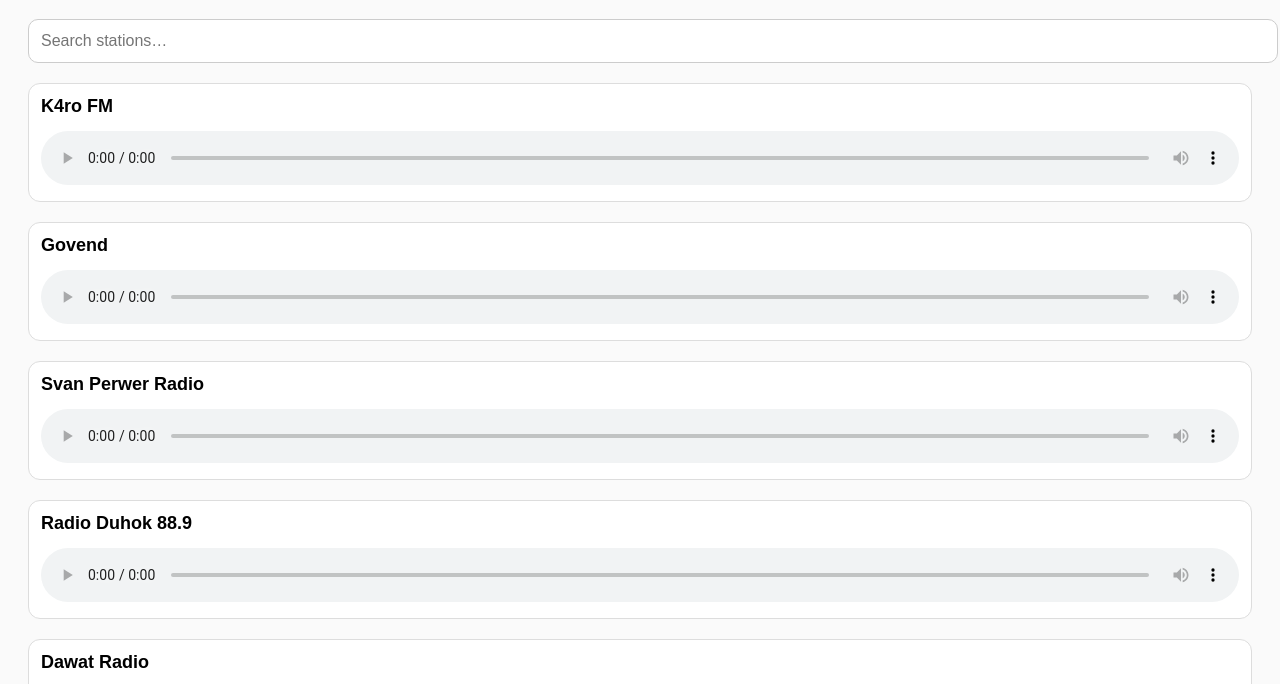
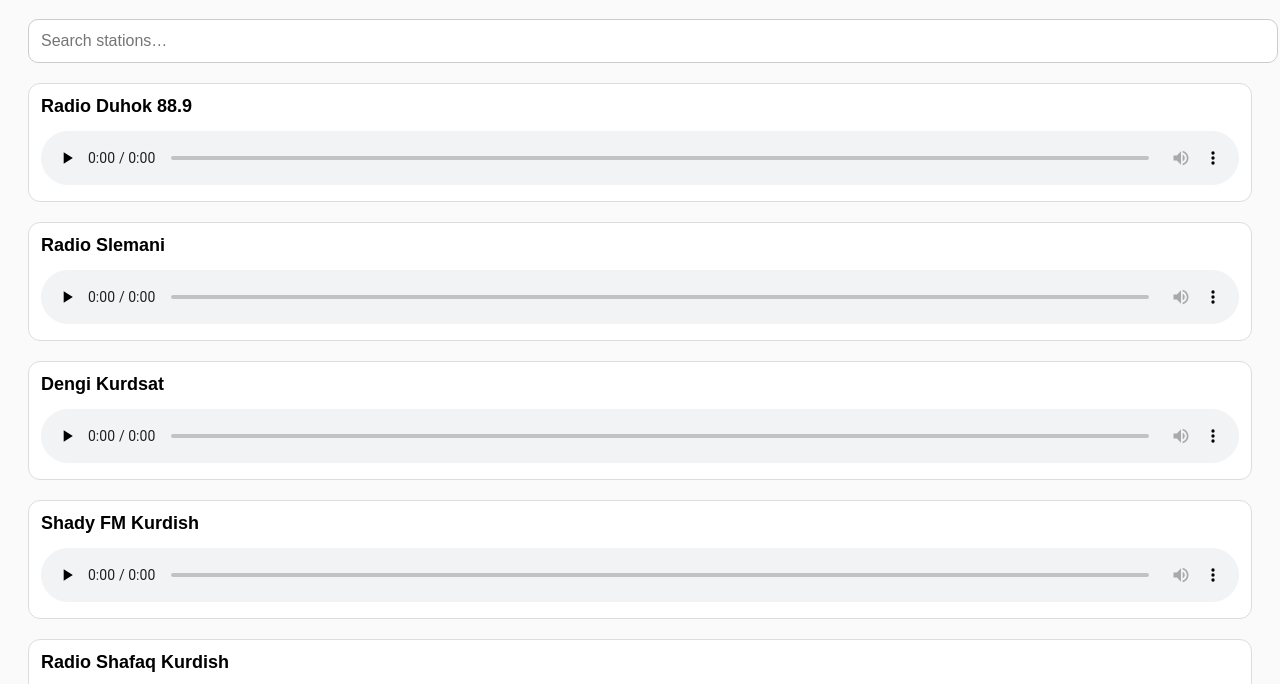
Before and after one commit to Rizzat89/kurdish-radios, a plain HTML site: page index.html in a window 1280 px wide. Shown: the part 89-773 px from the top of the page. Drawn offline with Linux system fonts and the light colour scheme.

Commit message:
index.html

```diff
--- a/index.html
+++ b/index.html
@@ -22,27 +22,17 @@
 </head>
 <body>
   <h1>Kurdish / Iraqi-Kurdish Radio</h1>
+  <label for="search" style="display:none;">Search stations</label>
   <input type="text" id="search" placeholder="Search stations…" />
-
   <div id="stations"></div>
-
   <script>
+    // Direct stream URLs that work with <audio>
     const stations = [
-      {name: "K4ro FM", stream: "https://zeno.fm/radio/k4ro-fm/"},
-      {name: "Govend", stream: "https://zeno.fm/radio/govend/"},
-      {name: "Svan Perwer Radio", stream: "https://zeno.fm/radio/svan-perwer/"},
-      {name: "Radio Duhok 88.9", stream: "https://zeno.fm/radio/radio-duhok-88-9/"},
-      {name: "Dawat Radio", stream: "https://zeno.fm/radio/dawat-radio/"},
-      {name: "Welat FM", stream: "https://zeno.fm/radio/welat-fm/"},
-      {name: "Dengi Kurdsat", stream: "https://zeno.fm/radio/dengi-kurdsat/"},
-      {name: "Shady FM Kurdish", stream: "https://zeno.fm/radio/shady-fm-kurdish/"},
-      {name: "Yagrto Radio 93.5FM", stream: "https://zeno.fm/radio/yagrtoradio93-5fm/"},
-      {name: "Khak Radio 99.1", stream: "https://zeno.fm/radio/khak-radio/"},
-      {name: "Kurd Music FM", stream: "https://zeno.fm/radio/kurd-music-fm/"},
-      {name: "Nhel Radio", stream: "https://zeno.fm/radio/nhel-radio-nl-rady-rmkk/"},
-      {name: "Kurdish Voice Radio", stream: "https://zeno.fm/radio/kurdishvoiceradio/"},
-      {name: "Radio Slemani", stream: "https://zeno.fm/radio/radio-slemani/"},
-      {name: "Rudaw Radio", stream: "https://www.rudaw.net/english/onair/radio/live"}
+      {name: "Radio Duhok 88.9", stream: "http://95.170.86.37:8000/duhok"}, // Example from Duhok Kurdish channel [web:2][web:3]
+      {name: "Radio Slemani", stream: "https://radioking.com/play/radioslemani"}, // Example from Slemani Kurdish radio [web:4]
+      {name: "Dengi Kurdsat", stream: "https://cast2.radiohost.us:2199/tunein/kurdishsataac.pls"}, // Dengi Kurdsat live [web:5][web:9]
+      {name: "Shady FM Kurdish", stream: "http://cast.radiospinner.com:8012/live"}, // Shady FM from online directories [web:3][web:9]
+      {name: "Radio Shafaq Kurdish", stream: "http://s1.voscast.com:9638/"} // Shafaq Kurdish [web:1][web:3]
     ];
 
     const container = document.getElementById('stations');
@@ -50,22 +40,24 @@
 
     function renderStations(filter = "") {
       container.innerHTML = "";
-      stations
-        .filter(st => st.name.toLowerCase().includes(filter.toLowerCase()))
-        .forEach(st => {
-          const div = document.createElement('div');
-          div.className = 'station';
-          div.innerHTML = `<strong>${st.name}</strong>
-            <audio controls src="${st.stream}"></audio>`;
-          container.appendChild(div);
-        });
+      const filtered = stations.filter(st => st.name.toLowerCase().includes(filter.toLowerCase()));
+      if (filtered.length === 0) {
+        container.innerHTML = "<p>No stations found.</p>";
+        return;
+      }
+      filtered.forEach(st => {
+        const div = document.createElement('div');
+        div.className = 'station';
+        div.innerHTML = `<strong>${st.name}</strong>
+          <audio controls src="${st.stream}" preload="none"></audio>`;
+        container.appendChild(div);
+      });
     }
 
     searchInput.addEventListener('input', () => {
       renderStations(searchInput.value);
     });
 
-    // Initial render
     renderStations();
   </script>
 </body>
```
